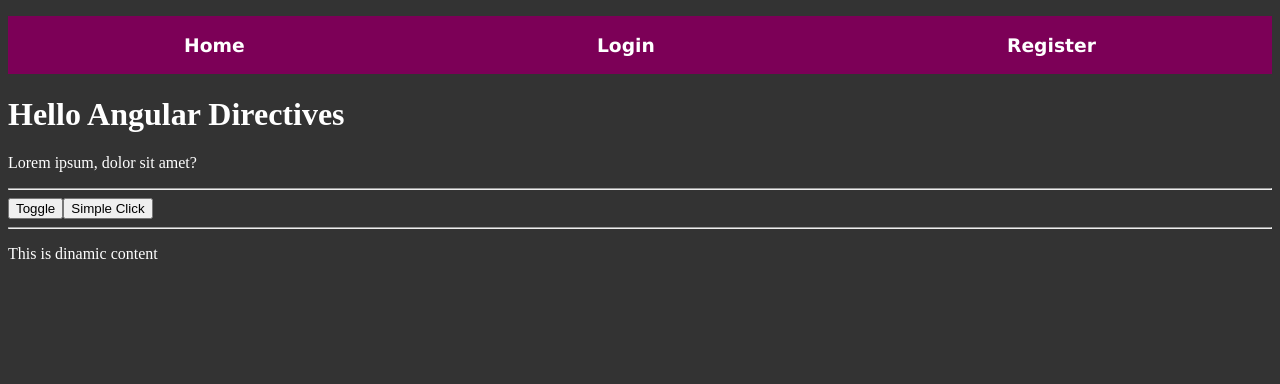
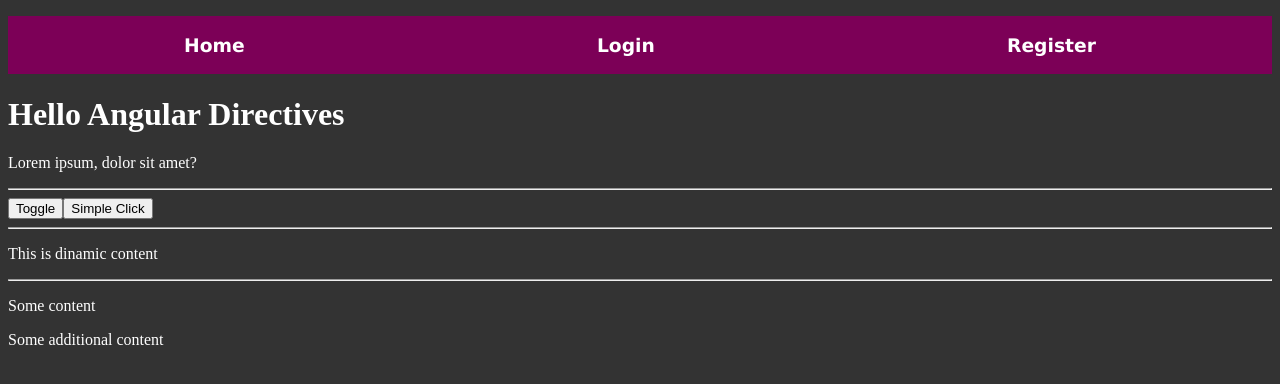
Before and after one commit to MihailBozov/Angular, an Angular app in the folder forms-app/: page /home in a window 1280 px wide. Shown: the top 384 px of the page. Built offline with nearby package versions, Linux system fonts and the light colour scheme.

Commit message:
Using <ng-container>

```diff
--- a/forms-app/src/app/components/home/home.component.html
+++ b/forms-app/src/app/components/home/home.component.html
@@ -35,5 +35,12 @@
 
 <ng-template ngIf="true">
     <ng-container *ngTemplateOutlet="dinamicTemplate"></ng-container>
+</ng-template>
 
-</ng-template>
+
+<hr>
+<!-- <ng-container> serves to make logical grouping and it doesn't add additional node to the dom -->
+<ng-container>
+    <p>Some content</p>
+    <p>Some additional content</p>
+</ng-container>
```
